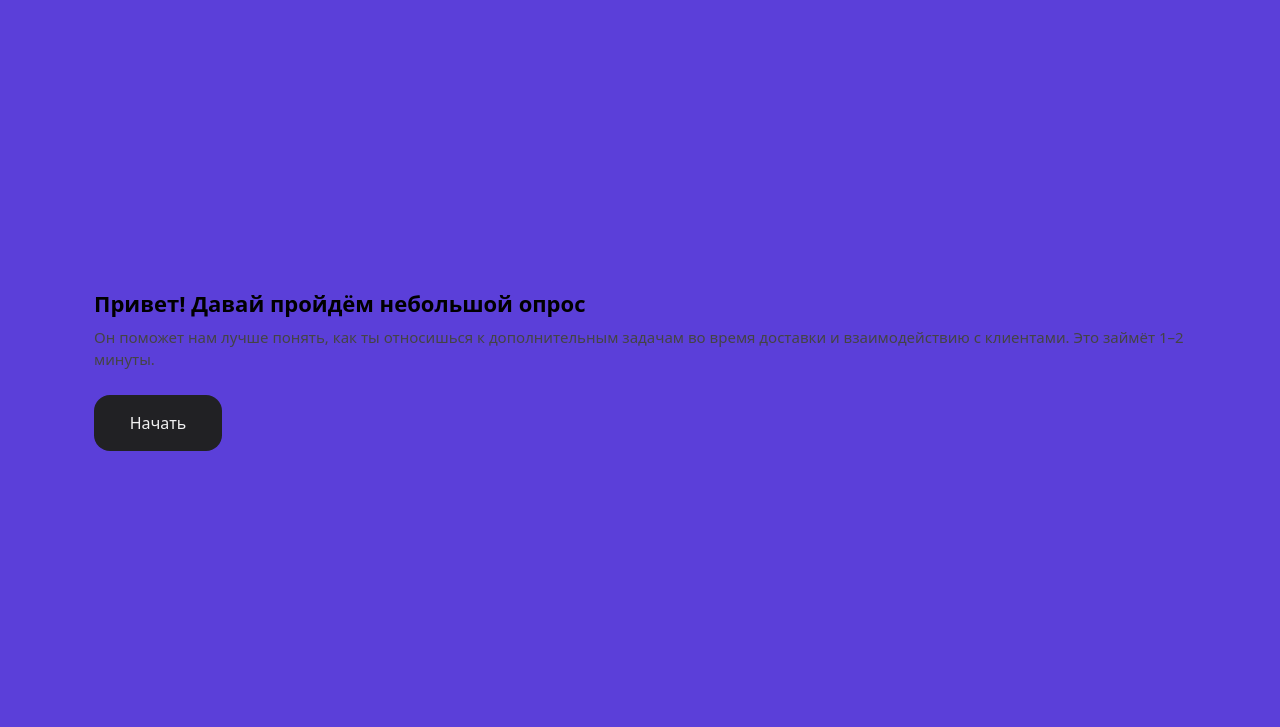
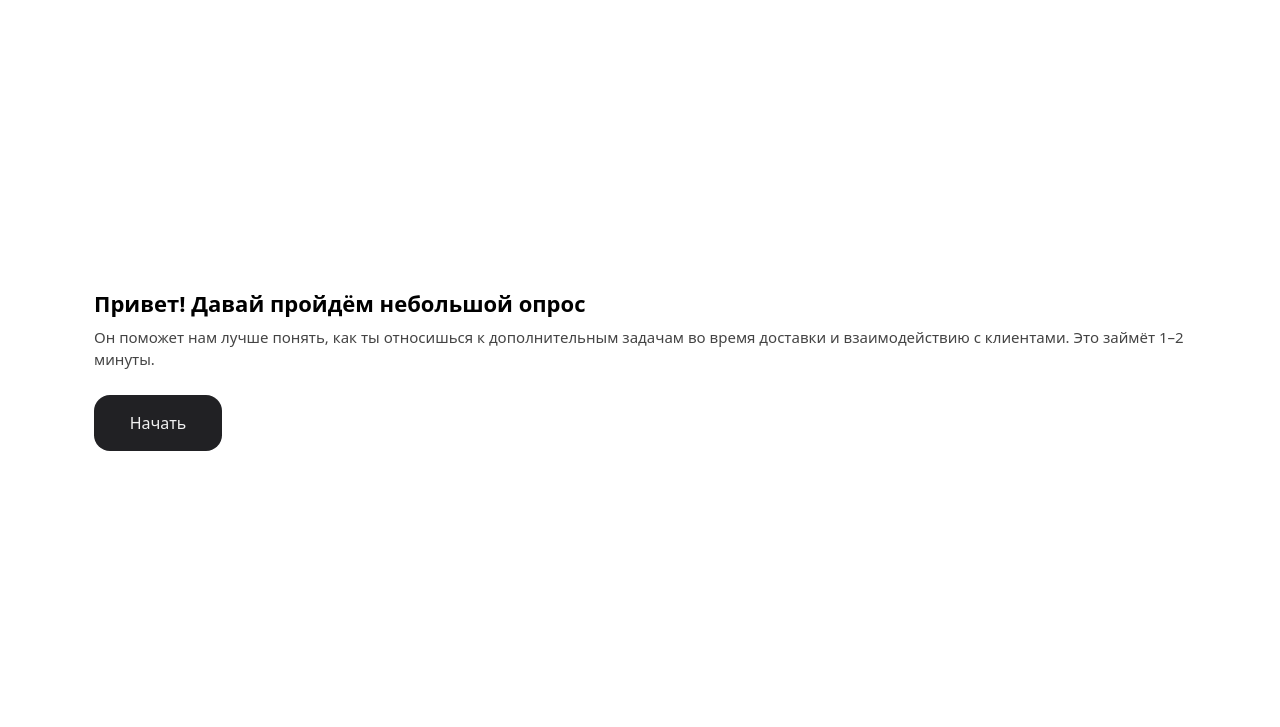
Before and after one commit to ecspression1337/alfa, a plain HTML site: page index.html in a window 1280 px wide. Shown: the part 73-800 px from the top of the page. Drawn offline with Linux system fonts and the light colour scheme; no server answers.

Commit message:
Restore white background for WebApp

```diff
--- a/index.html
+++ b/index.html
@@ -23,8 +23,8 @@
 			body,
 			#react-app,
 			.page {
-				/* Тест: делаем фон фиолетовым, чтобы проверить отображение в WebApp */
-				background-color: #5b3fd9 !important;
+				/* Возвращаем белый фон, принудительно для WebApp */
+				background-color: #ffffff !important;
 				min-height: 100%;
 			}
 
```
